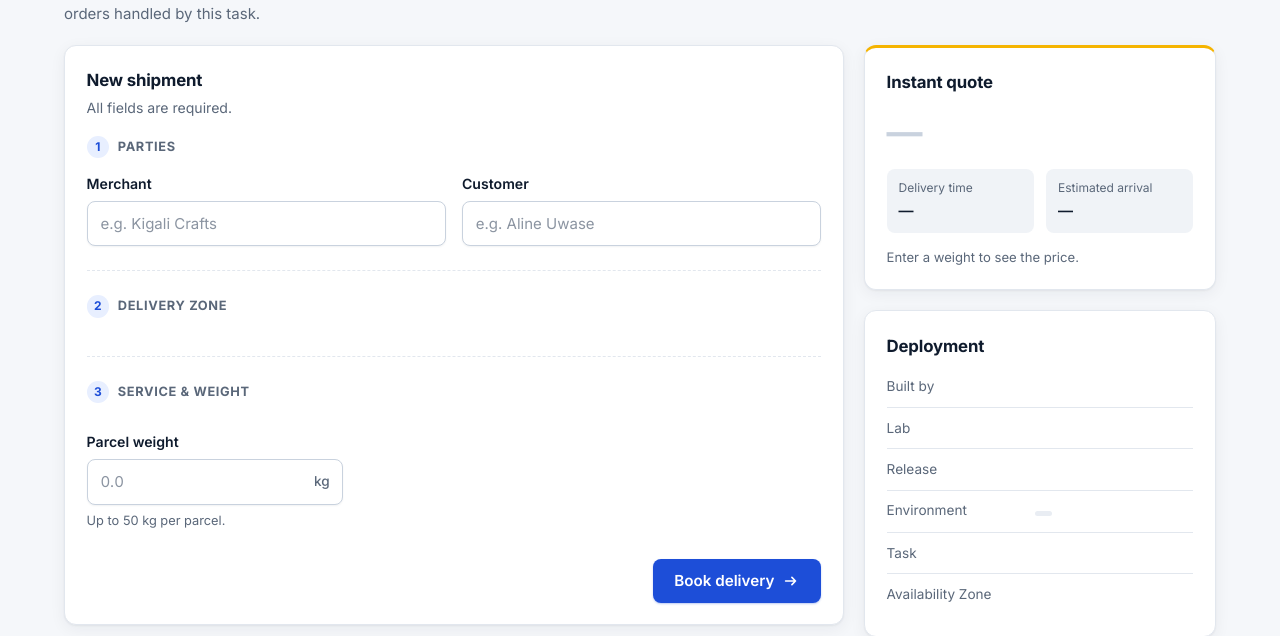
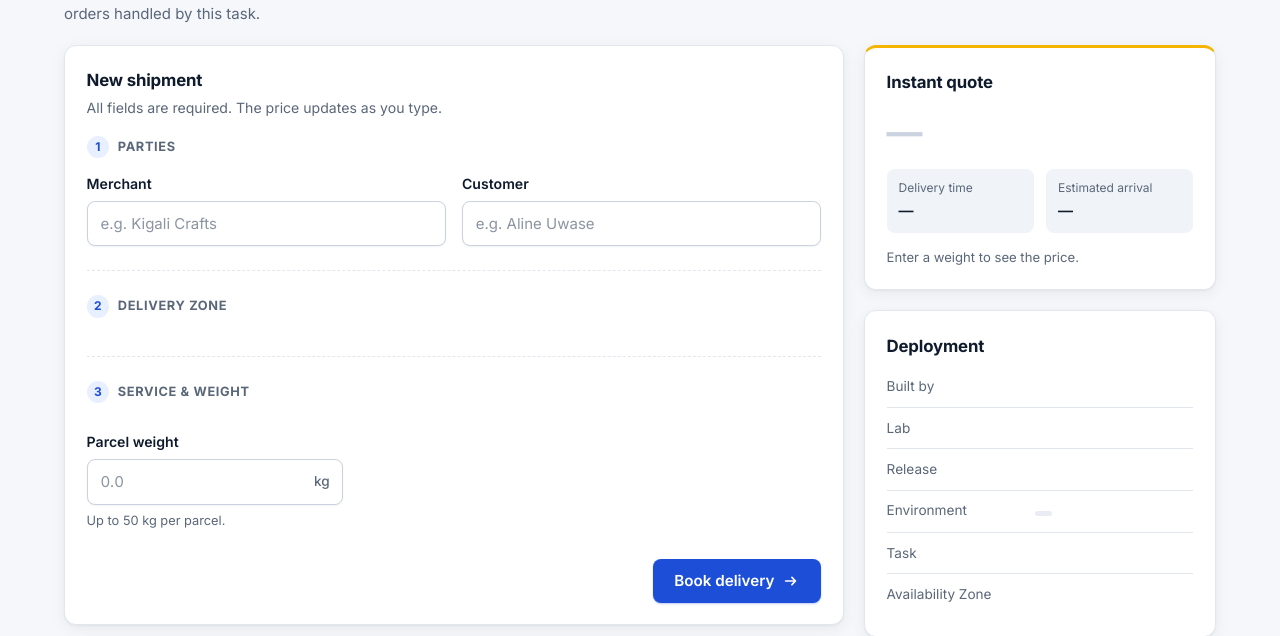
Before and after one commit to RUYANGA/AWS-Onward-Order-App-Lab3-A, a Django app: template src/apps/orders/templates/orders/index.html in a window 1280 px wide. Shown: the part 157-793 px from the top of the page. Run offline with Django 5.2, Linux system fonts and the light colour scheme; the template is opened without the code that fills it, so the values that code supplies are empty.

Commit message:
feat(ui): tell merchants the price updates as they type (#14)
Extend the New shipment form hint so merchants know the instant quote follows their input. Pin the copy with a page test.

```diff
--- a/src/apps/orders/templates/orders/index.html
+++ b/src/apps/orders/templates/orders/index.html
@@ -60,7 +60,7 @@
       <section class="card" id="book" aria-labelledby="book-title">
         <header class="card__head">
           <h2 id="book-title">New shipment</h2>
-          <p class="card__sub">All fields are required.</p>
+          <p class="card__sub">All fields are required. The price updates as you type.</p>
         </header>
 
         <form method="post" action="{% url 'orders:place_order' %}" class="order-form" data-order-form data-quote-url="{% url 'orders-api:quote' %}">
```
Also changed, not shown: src/apps/orders/tests/test_views.py (+4 -0 lines).
